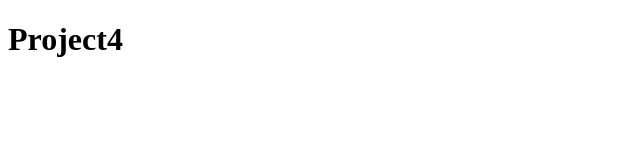
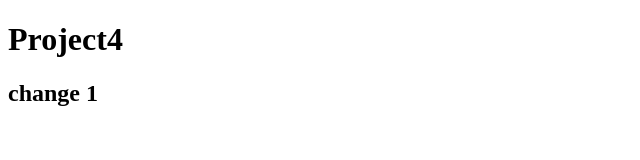
Before and after one commit to Iammgit/project4, a plain HTML site: page index.html in a window 1280 px wide. Shown: the whole page, without its empty margins (0-640 px from the left). Drawn offline with Linux system fonts and the light colour scheme.

Commit message:
2nd commit

```diff
--- a/index.html
+++ b/index.html
@@ -7,5 +7,6 @@
 </head>
 <body>
     <h1>Project4</h1>
+    <h2>change 1</h2>
 </body>
 </html>
```
